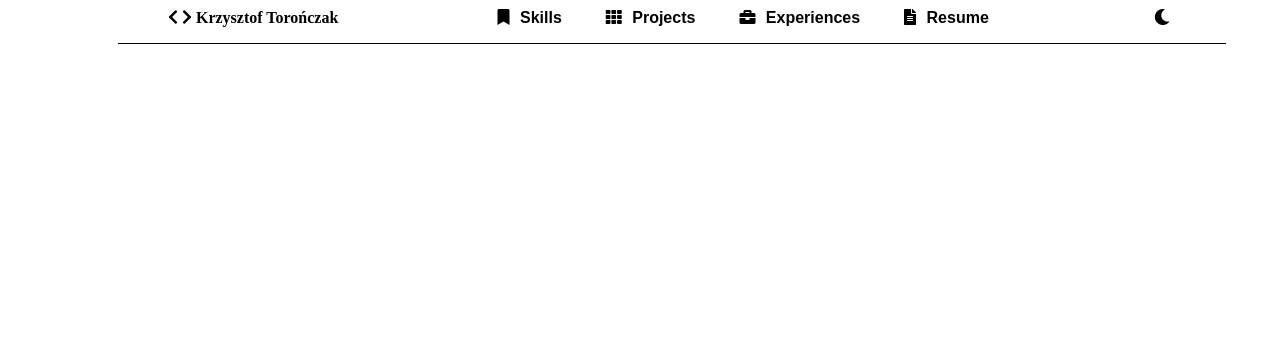
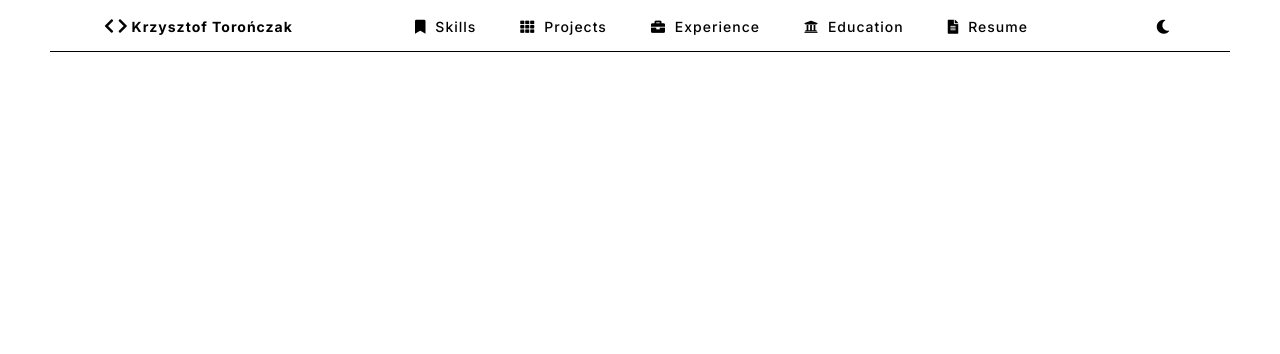
Before and after one commit to toKrzysztof/toKrzysztof.github.io, a plain HTML site: page index.html in a window 1280 px wide. Shown: the top 354 px of the page. Drawn offline with Linux system fonts and the light colour scheme.

Commit message:
feature: added education button, changed fonts and spacings

```diff
--- a/index.html
+++ b/index.html
@@ -7,6 +7,9 @@
   <link rel="stylesheet" href="styles.css"><body>
   <link rel="stylesheet" href="https://use.fontawesome.com/releases/v5.0.7/css/all.css">
   <body>
+  <link rel="preconnect" href="https://fonts.googleapis.com">
+  <link rel="preconnect" href="https://fonts.gstatic.com" crossorigin>
+  <link href="https://fonts.googleapis.com/css2?family=Inter:wght@100..900&display=swap" rel="stylesheet">
   <div class="wrapper">
     <header class="header">
       <div>
@@ -14,7 +17,7 @@
           <i class="fas fa-chevron-left"></i>
           <i class="fas fa-chevron-right"></i>
         </span>
-        <span>Krzysztof Torończak</span>
+        <span class="name">Krzysztof Torończak</span>
       </div>
       <nav class="links-navigation">
         <button>
@@ -27,7 +30,11 @@
         </button>
         <button>
           <i class="button-icon fas fa-briefcase"></i>
-          <span>Experiences</span>
+          <span>Experience</span>
+        </button>
+        <button>
+          <i class="button-icon fas fa-university"></i>
+          <span>Education</span>
         </button>
         <button>
           <i class="button-icon fas fa-file-alt"></i>
--- a/styles.css
+++ b/styles.css
@@ -3,24 +3,35 @@ body {
 }
 
 body * {
+  font-family: 'Inter';
   box-sizing: border-box;
 }
 
 .wrapper {
   margin: auto;
   max-width: 75rem;
-  padding: 0 4rem 0 8rem;
+  padding: 0 4rem;
 }
 
-button, .header, h1 {
-  font-weight: bold;
+.header, h1 {
+  font-weight: 700
+}
+
+.header .name {
+  font-size: .875rem;
+  letter-spacing: .0625rem;
 }
 
 button {
   border: none;
   background-color: transparent;
   cursor: pointer;
-  font-size: 1rem;
+  font-size: .875rem
+}
+
+button span {
+  font-weight: 500;
+  letter-spacing: .0625rem;
 }
 
 button .button-icon {
@@ -28,6 +39,7 @@ button .button-icon {
 }
 
 h1 {
+  letter-spacing: .125rem;
   font-size: 3rem;
 }
 
@@ -36,7 +48,7 @@ h1 {
   display: flex;
   font-size: 16px;
   justify-content: space-between;
-  padding: 0.5rem 0 1rem;
+  padding: 1rem 0;
   position: relative;
 }
 
@@ -68,6 +80,10 @@ h1 {
   padding-right: 2rem;
 }
 
+.summary p {
+  letter-spacing: .0625rem;
+}
+
 .technologies-preview {
   width: 100%;
 }
```
